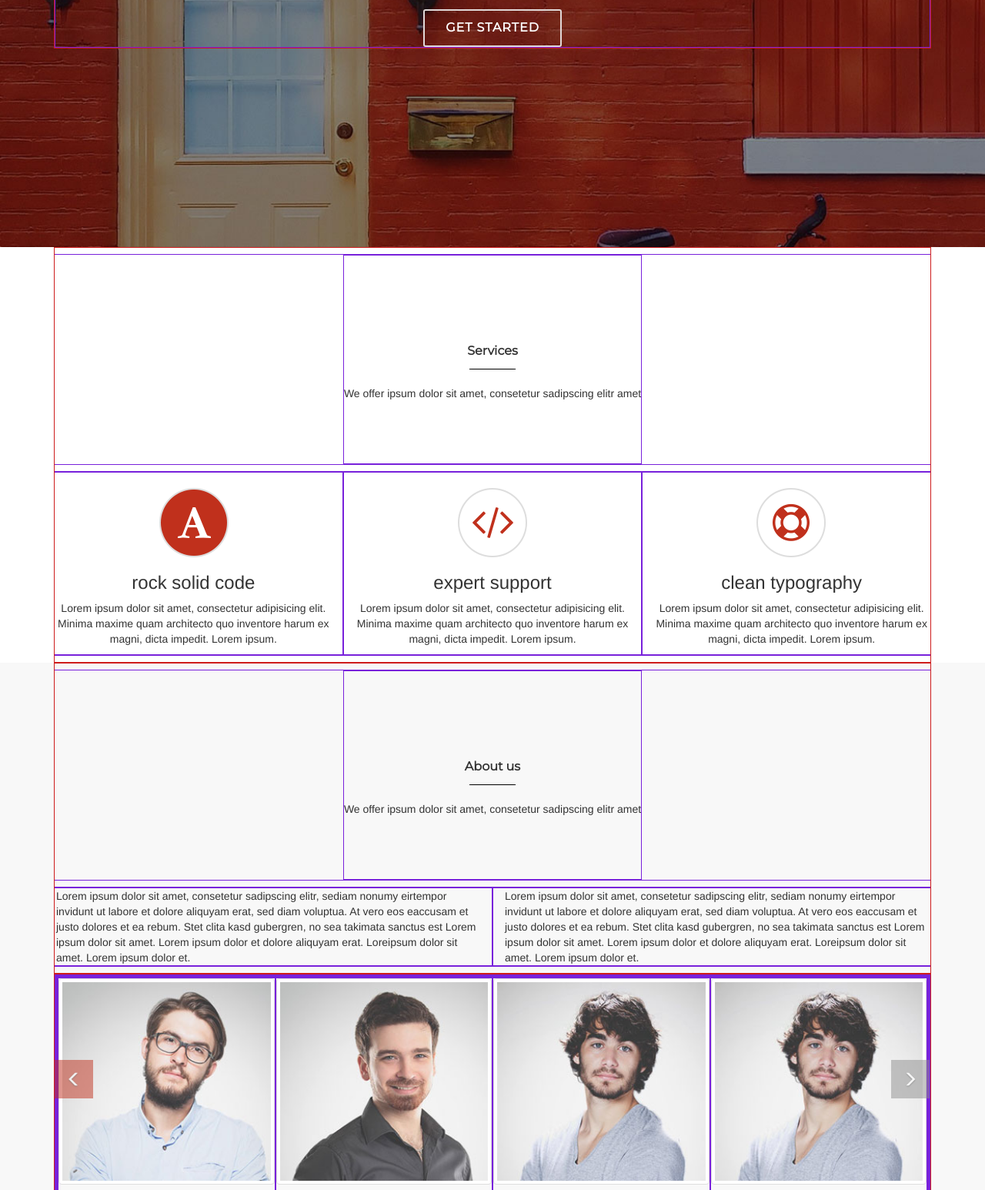
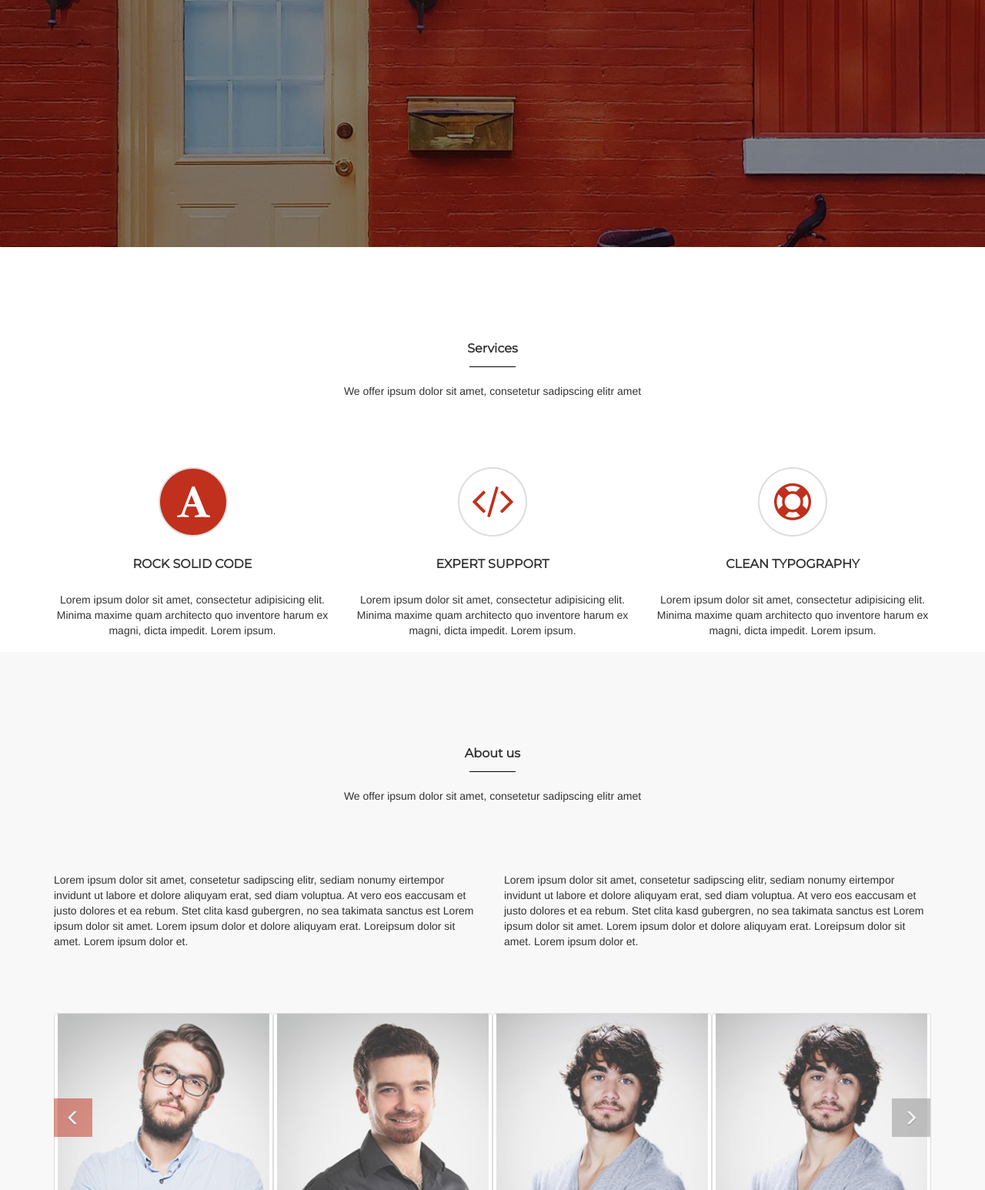
Before and after one commit to andrewlevun/webMaster, a plain HTML site: page index.html in a window 1280 px wide. Shown: the part 479-2025 px from the top of the page at 77% size. Drawn offline with nearby package versions, Linux system fonts and the light colour scheme; some packages are replaced by stand-ins of ours; a script that the page names is missing; files whose address does not match are found by name.

Commit message:
up_work_8

```diff
--- a/css/style.css
+++ b/css/style.css
@@ -3,7 +3,7 @@
 .container {
     max-width: 1140px;
     margin: 0 auto;
-    border: 1px solid rgb(206, 28, 28);
+
 }
 
 .container {
@@ -40,7 +40,7 @@ html {
 
 div {
     box-sizing: border-box;
-    border: 1px solid #7821db;
+
     margin: 0 auto;
 }
 
@@ -169,21 +169,31 @@ h2::after {
 }
 
 /*services*/
+.services  {
+    display: flex;
+    flex-direction: column;
+    justify-content: center;
+    align-items: center;
+}
+
+.col-md-4 {
+    padding-top: 0px !important;
+}
 .col img {
-    margin-top: 20px;
-    margin-bottom: 20px;
+    margin-top: 0px;
+    margin-bottom: px;
     display: block;
     margin-left: auto;
     margin-right: auto;
 }
 
-.col:hover {
+.col-md-4:hover {
     transform: scale(1.);
     transition: 0.2;
     background: #f3eeee;
 }
 
-.col h2 {
+.col-md-4 h3 {
     text-transform: uppercase;
     font-weight: bold;
     font-family: 'Montserrat', sans-serif;
@@ -217,13 +227,14 @@ h2::after {
     margin-bottom: 70px;
 }
 
+
 /*About us*/
 .about {
     background-color: #f8f8f8;
 
 }
 
-.about_row {
+.col-6 {
     margin-bottom: 75px;
 }
 
@@ -304,6 +315,9 @@ h2::after {
      padding-top: 0;
     padding-bottom: 0;
 }
+
+.thumbnail {
+    padding: 0px !important;}
 
 
 a {
@@ -504,9 +518,9 @@ ul#icon li {
 /* Create three equal columns that floats next to each other */
 
 .column {
-   /* float: left;*/
-    width: 33.33%;
-    display: none; /* Hide columns by default */
+   /*float: left;*/
+    min-width: 33.33%;
+    display: none;
 }
 
 /* Clear floats after rows */
@@ -625,7 +639,6 @@ ul#icon li {
 }
 
 
-
 .block {
     position:absolute;
     left:0;
@@ -636,7 +649,7 @@ ul#icon li {
     opacity: 0.9;
 }
 
-@media (min-width: 768px) {
+@media (min-width: 300px) {
 .holder {
     position: relative;
     width: 385px !important;
@@ -646,7 +659,7 @@ ul#icon li {
 }
 
 
-@media (max-width: 768px) {
+@media (min-width: 300px) {
 .block_inner {
     position: absolute;
     width: 375px;
@@ -660,11 +673,6 @@ ul#icon li {
     display:none;
   }
 }
-
-
-
-
-
 
 
 .content:hover .block_inner {
@@ -779,19 +787,12 @@ ul#icon li {
  }
 }
 
-@media (min-width: 100px) {
+@media (min-width: 70px) {
     .do-you {
         background: url(../images/hands_bg.jpg) no-repeat center top;
          background-size: cover;
       }
 }
-/*
-@media (max-width: 576px) {
-    .do-you h3 {
-       display:none !important;
- }
-*/
-
 
 @media (max-width: 576px) {
     .do-you {
@@ -884,11 +885,6 @@ ul#icon li {
     margin: 0;
     background-color: #c0301c !important;
 }
-/*
-.carousel-ind_client .active {
-    width: 12px;
-    background-color: #c0301c !important;
-}*/
 
 .carousel-ind_client li {
     position: absolute;
@@ -937,18 +933,27 @@ ul#icon li {
 
 /*Get in touch*/
 
-#adres {
+.get-form {
     display: flex;
     flex-direction: row;
-    justify-content: flex-start;
+    justify-content: space-between;
     align-content: center;
     flex-wrap: wrap;
-    align-items: flex-start;
+    align-items: center;
+}
+
+.adres {
+    padding: px;
 }
 
 .col-md-4 {
     padding-top: 60px;
 
+}
+.return {
+    display: block;
+    height: 130px;
+    width: 350px;
 }
 
 .get {
@@ -1011,7 +1016,7 @@ INPUT[type="submit"] {
     margin-left: -40px;
 }
 
-*/
+
 
 
 /*footer*/
@@ -1110,12 +1115,3 @@ ul#twitter li {
       }
 
       */
-
-$screen-sm: 576px;
-$screen-md: 768px;
-$screen-lg: 998px;
-$screen-sm: 1200px;
-
-$screen-sm-max: 767px;
-$screen-md-max: 991px;
-$screen-lg-max: 1199px;
--- a/index.html
+++ b/index.html
@@ -58,9 +58,7 @@
                 </nav>
             </div>
         </header>
-
         <div class="container">
-
             <div class="welcom">
                 <div class="titles_first">
                     <a name="home"></a>
@@ -72,38 +70,32 @@
             </div>
         </div>
     </section>
-
-
-
-    <section class="">
+    <section class="services">
         <div class="container">
             <div class="row">
-
                 <div class="titles">
                     <a name="services"></a>
-
                         <h2>Services</h2>
-
                         <p>We offer ipsum dolor sit amet, consetetur sadipscing elitr amet
                     </p>
                 </div>
             </div>
             <div class="row">
-                <div class="col">
+                <div class="col-md-4 services">
                     <img src="./images/a-icon.png" alt="a-ikon">
                     <h3>rock solid code</h3>
                     <p>Lorem ipsum dolor sit amet, consectetur adipisicing elit. Minima maxime quam architecto quo
                         inventore harum ex magni, dicta impedit. Lorem ipsum.
                     </p>
                 </div>
-                <div class="col">
+                <div class="col-md-4 services">
                     <img src="./images/fa-icon.png" alt="a-ikon">
                     <h3>expert support</h3>
                     <p>Lorem ipsum dolor sit amet, consectetur adipisicing elit. Minima maxime quam architecto quo
                         inventore harum ex magni, dicta impedit. Lorem ipsum.
                     </p>
                 </div>
-                <div class="col">
+                <div class="col-md-4 services">
                     <img src="./images/fa-support.png" alt="a-ikon">
                     <h3>clean typography</h3>
                     <p>Lorem ipsum dolor sit amet, consectetur adipisicing elit. Minima maxime quam architecto quo
@@ -112,40 +104,33 @@
                 </div>
             </div>
         </div>
-
     </section>
-
-    <section class="about bg-about">
+    <section class="about">
         <div class="container">
             <a name="about"></a>
             <div class="row">
-
                 <div class="titles">
-
                     <h2>About us</h2>
-
                         <p>We offer ipsum dolor sit amet, consetetur sadipscing elitr amet
                         </p>
                 </div>
             </div>
-            <div class="about_row row">
-                <div class="col">Lorem ipsum dolor sit amet, consetetur sadipscing elitr, sediam nonumy eirtempor
+            <div class="row">
+                <div class="col-6 about-titles">Lorem ipsum dolor sit amet, consetetur sadipscing elitr, sediam nonumy eirtempor
                     invidunt ut labore et dolore aliquyam erat, sed diam voluptua. At vero eos eaccusam et justo dolores
                     et ea rebum. Stet clita kasd gubergren, no sea takimata sanctus est Lorem ipsum dolor sit amet.
-                    Lorem ipsum dolor et dolore aliquyam erat. Loreipsum dolor sit amet. Lorem ipsum dolor et.</div>
-                <div class="col">Lorem ipsum dolor sit amet, consetetur sadipscing elitr, sediam nonumy eirtempor
+                    Lorem ipsum dolor et dolore aliquyam erat. Loreipsum dolor sit amet. Lorem ipsum dolor et.
+                </div>
+                <div class="col-6 about-titles">Lorem ipsum dolor sit amet, consetetur sadipscing elitr, sediam nonumy eirtempor
                     invidunt ut labore et dolore aliquyam erat, sed diam voluptua. At vero eos eaccusam et justo dolores
                     et ea rebum. Stet clita kasd gubergren, no sea takimata sanctus est Lorem ipsum dolor sit amet.
-                    Lorem ipsum dolor et dolore aliquyam erat. Loreipsum dolor sit amet. Lorem ipsum dolor et.</div>
+                    Lorem ipsum dolor et dolore aliquyam erat. Loreipsum dolor sit amet. Lorem ipsum dolor et.
                 </div>
             </div>
-    </section>
-    <section class="about">
+        </div>
         <div class="container">
-
         <!-- Карусель  -->
         <div id="carousel-example-generic" class="carousel slide" data-ride="carousel">
-
         <!-- Индикаторы -->
             <ol class="carousel-indicators">
                     <!--
@@ -174,7 +159,6 @@
                                     </ul>
                                 </div>
                             </div>
-
                             <div class="col-lg-3">
                                 <a href="#x" class="thumbnail"><img class="img-responsive" src="./images/laer-13.jpg"
                                         width="275" height="260" alt="Image"></a>
@@ -277,8 +261,6 @@
                             </div>
                         </div>
                     </div>
-
-
                 </div>
             </div>
 
@@ -289,14 +271,8 @@
             <a class="right carousel-control" href="#carousel-example-generic" data-slide="next">
                 <span class="glyphicon glyphicon-menu-right menu_right"></span>
             </a>
-
-
-
-        </div>
-
     </section>
     <a name="latest"></a>
-
     <section class="latest">
         <div class="container">
             <div class="titles mybtn">
@@ -468,8 +444,6 @@
             </div>
         </div>
         </div>
-
-
     </section>
 
 
@@ -528,14 +502,8 @@
     <section class="client">
         <a name="client"></a>
             <div class="container">
-
-
-            <div class="container">
-
                  <div id="demo" class="carousel slide" data-ride="carousel">
                     <!-- Indicators -->
-
-
                     <ol class="carousel-indicators">
                         <li data-target="#myCarousel" data-slide-to="0" class="active"></li>
                         <li data-target="#myCarousel" data-slide-to="1"></li>
@@ -599,16 +567,15 @@
                     </section>
 
     <section class="get-in">
-
-        <div class="container  clearfix">
+       <div class="container">
             <div class="titles">
                 <h2>Get in touch</h2>
                 <p>Lorem ipsum dolor sit amet, consetetur sadipscing elitr amet
                 </p>
             </div>
-            <div class="container">
-                <div id="adres">
-                    <div class="col-md-4">
+            <div class="get-form">
+                <div class="adres">
+                    <div class="col">
                         <div class="return">
                             <div class="float get">
                                 <img src="./images/geo.png" width="" height="" alt="" vspace="5" hspace="5">
@@ -631,12 +598,12 @@
                                 <img src="./images/mail.png" width="" height="" alt="" vspace="5" hspace="5">
                             </div>
                             <h6>E-mail</h6>
-                            <p>shapedtheme@gmail.com<br>khalilkode@gmail.com
+                            <p>shapedtheme@gmail.com
                             </p>
                         </div>
                     </div>
-
-                    <div class="ro">
+                </div>
+                    <div class="form">
                         <form id="contact-form" method="post" action="contact.php" role="form">
                             <div class="messages"></div>
                             <div class="controls">
@@ -713,9 +680,9 @@
                         </form>
 
                     </div><!-- /.col-lg-8 col-lg-offset-2 -->
+            </div>
 
-                </div> <!-- /.row-->
-            </div> <!-- /.adres-->
+
         </div> <!-- /.container-->
 
     </section>
```
Lines whose indentation alone changed are shown as unchanged.
